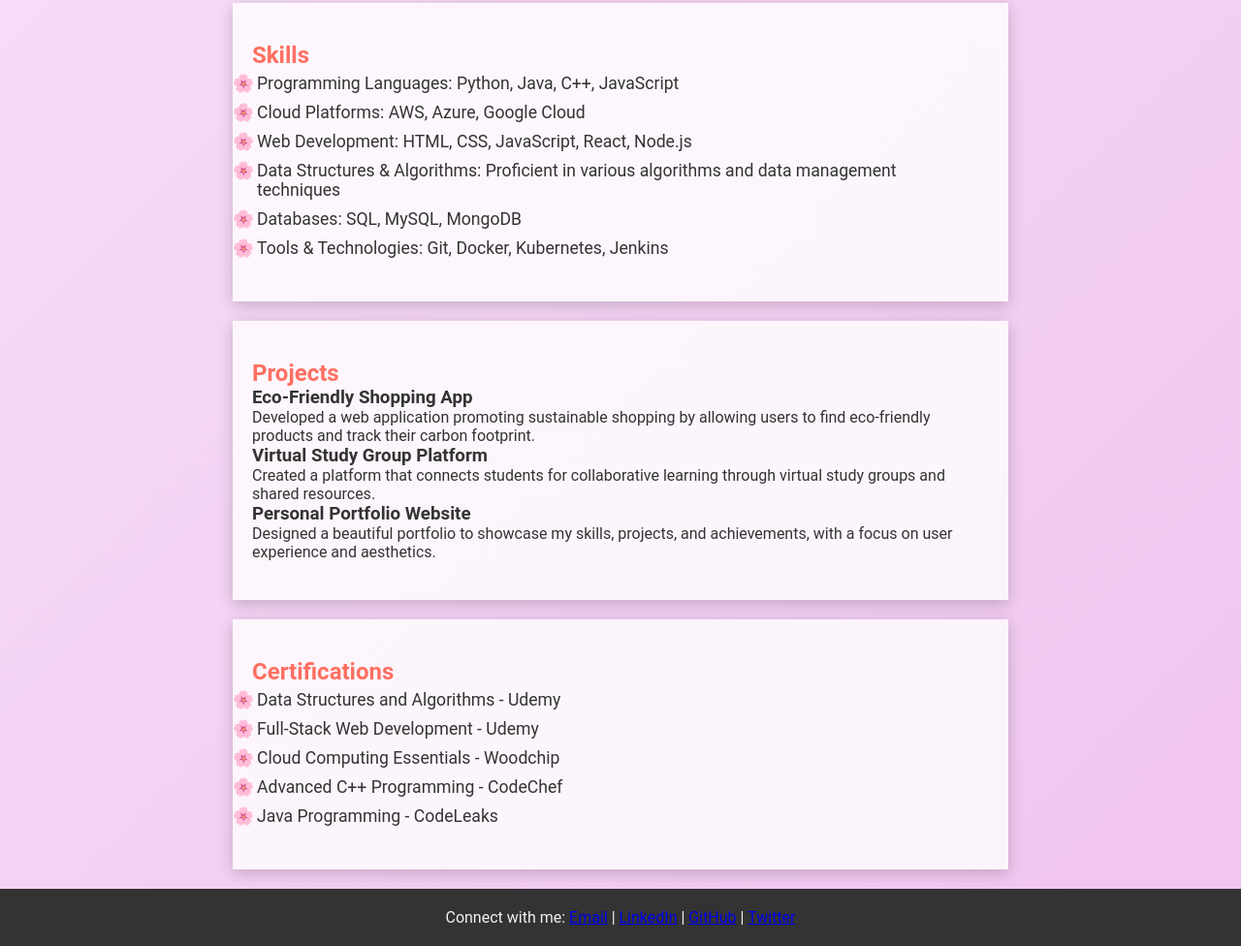
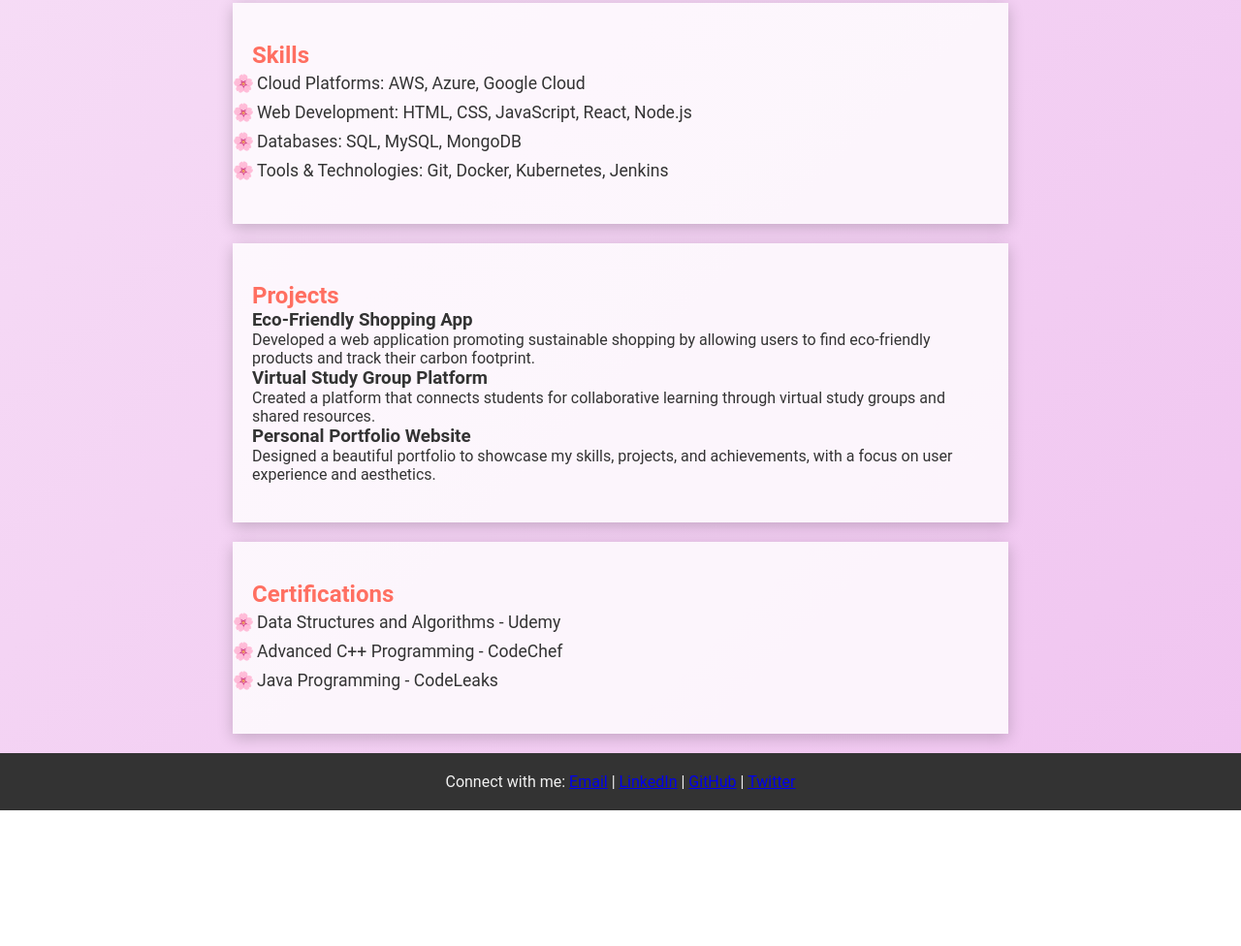
Before and after one commit to samt685/SamriddhisWebi, a plain HTML site: page index.html in a window 1280 px wide. Shown: the part 405-1381 px from the top of the page at 97% size. After the commit the page ends 1241 px from the top, so only its background shows below. Drawn offline with Linux system fonts and the light colour scheme; a script that the page names is missing.

Commit message:
Update index.html

```diff
--- a/index.html
+++ b/index.html
@@ -26,10 +26,8 @@
     <section id="skills">
         <h2>Skills</h2>
         <ul>
-            <li>Programming Languages: Python, Java, C++, JavaScript</li>
             <li>Cloud Platforms: AWS, Azure, Google Cloud</li>
             <li>Web Development: HTML, CSS, JavaScript, React, Node.js</li>
-            <li>Data Structures & Algorithms: Proficient in various algorithms and data management techniques</li>
             <li>Databases: SQL, MySQL, MongoDB</li>
             <li>Tools & Technologies: Git, Docker, Kubernetes, Jenkins</li>
         </ul>
@@ -58,8 +56,6 @@
         <h2>Certifications</h2>
         <ul>
             <li>Data Structures and Algorithms - Udemy</li>
-            <li>Full-Stack Web Development - Udemy</li>
-            <li>Cloud Computing Essentials - Woodchip</li>
             <li>Advanced C++ Programming - CodeChef</li>
             <li>Java Programming - CodeLeaks</li>
         </ul>
```
